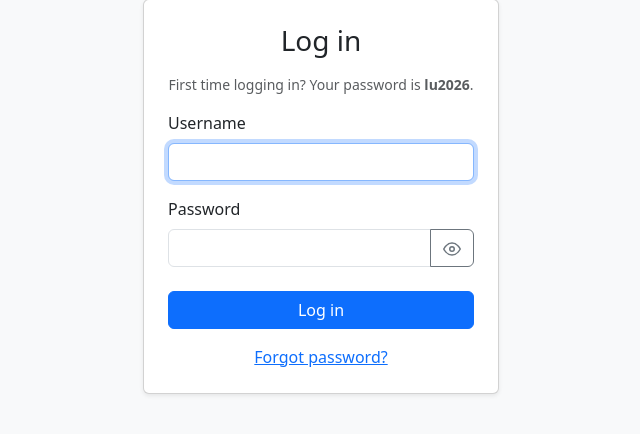
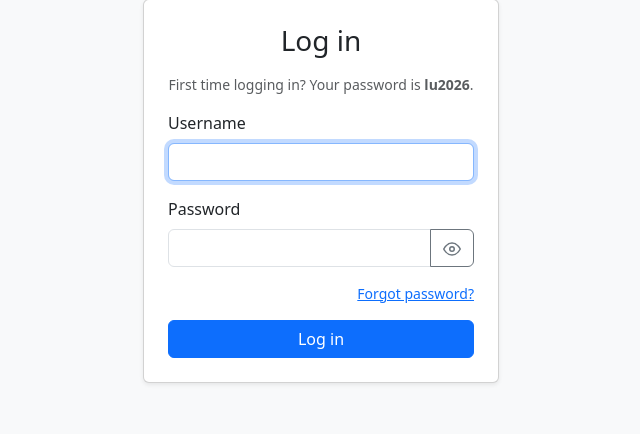
Before and after one commit to IkennaIkwuka/College_FYP, a Django app: page /login/ in a window 1280 px wide. Shown: the part 105-539 px from the top of the page, without its empty margins (319-959 px from the left). Run offline with Django 5.2, Linux system fonts and the light colour scheme.

Commit message:
Move forgot-password link above the login button

```diff
--- a/accounts/templates/accounts/login.html
+++ b/accounts/templates/accounts/login.html
@@ -33,11 +33,11 @@
                                 <div class="text-danger small">{{ error }}</div>
                             {% endfor %}
                         </div>
+                        <p class="text-end small mb-2">
+                            <a href="{% url 'accounts:forgot_password' %}">Forgot password?</a>
+                        </p>
                         <button type="submit" class="btn btn-primary w-100 mt-2">Log in</button>
                     </form>
-                    <p class="text-center mt-3 mb-0">
-                        <a href="{% url 'accounts:forgot_password' %}">Forgot password?</a>
-                    </p>
                 </div>
             </div>
         </div>
```
